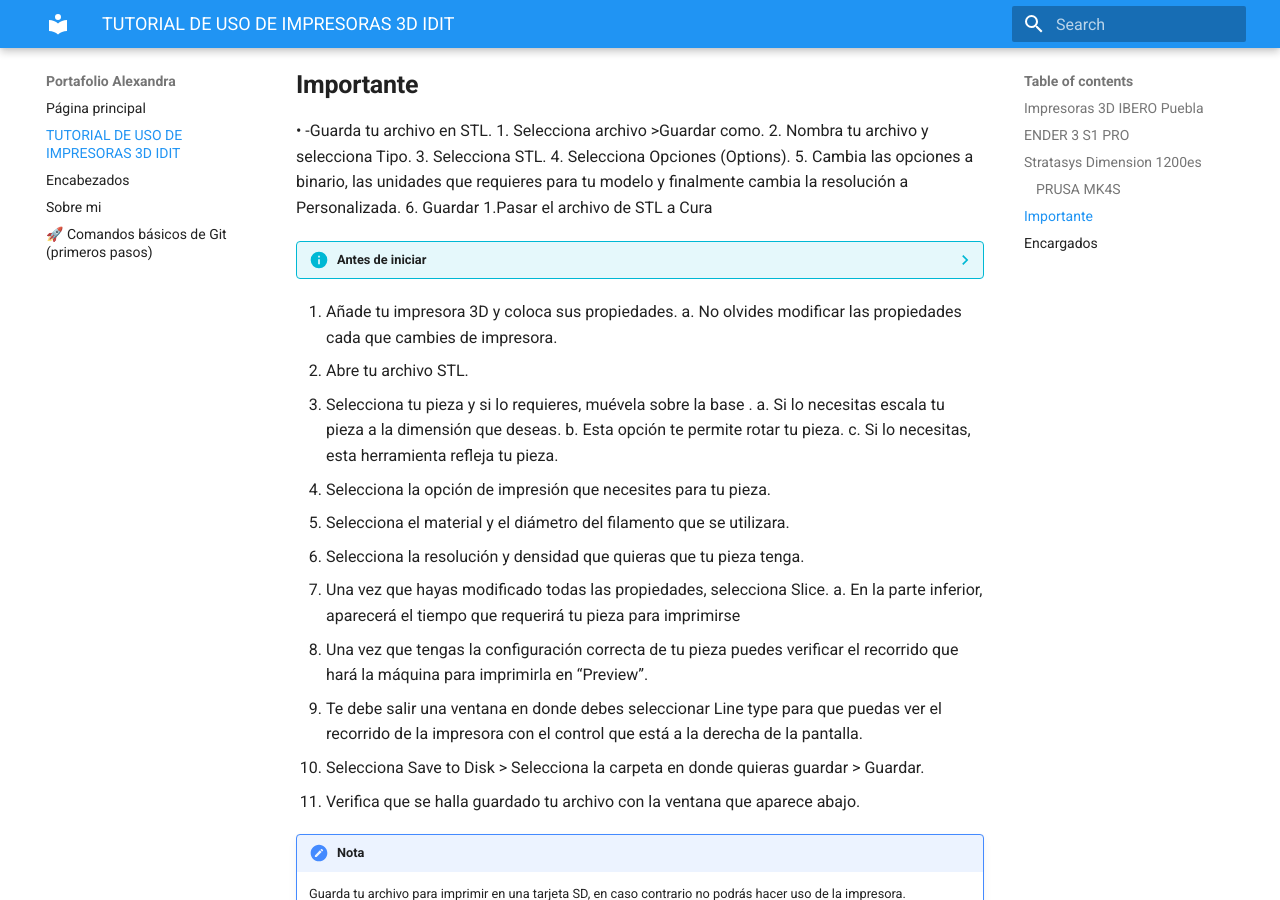
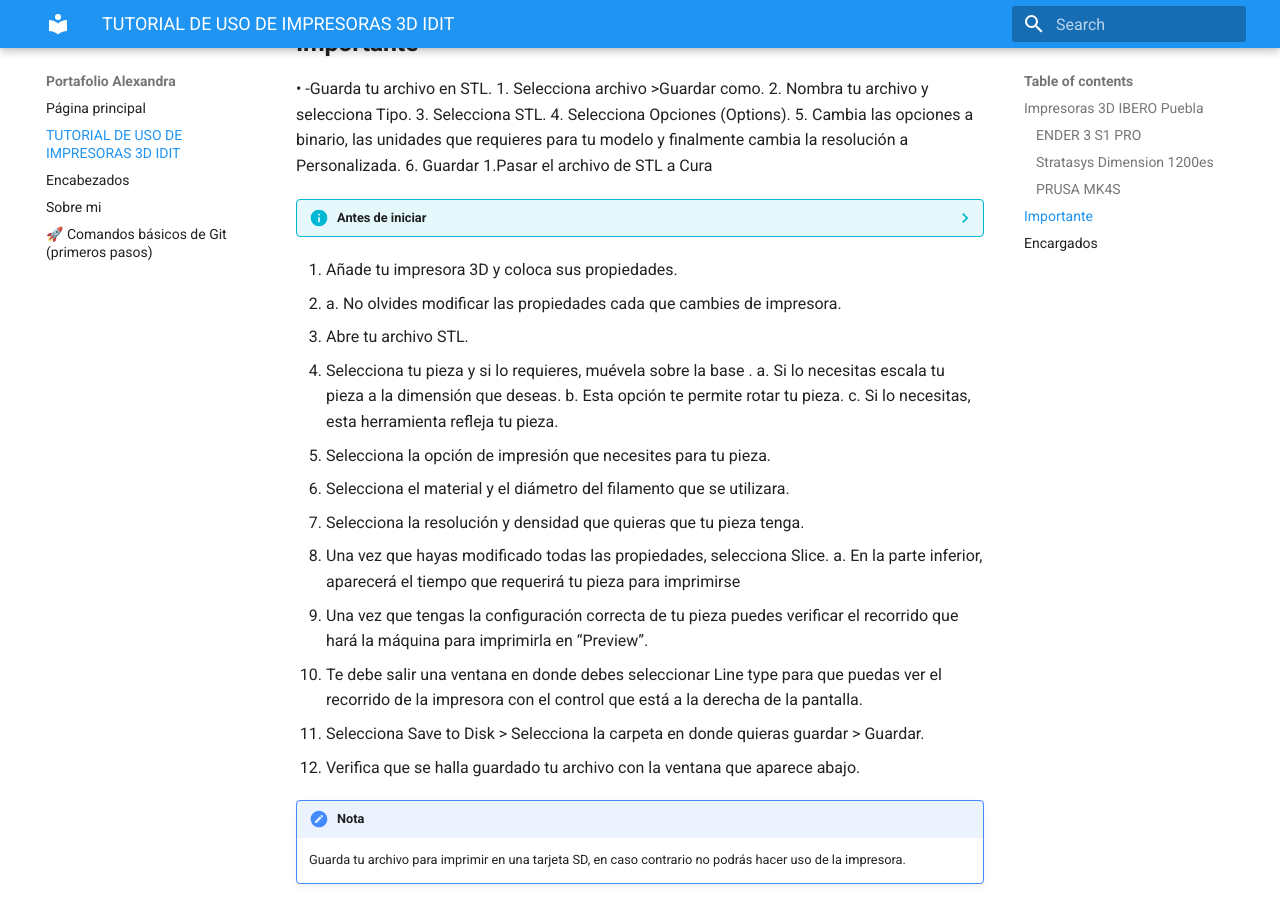
Before and after one commit to alejandragroot-prog/portafolio.iberpue, an MkDocs documentation site: the page built from docs/Tutorial.md, in a window 1280 px wide and 900 px high, scrolled down 1380 px. Built offline with MkDocs 1.6.1 and Material for MkDocs 9.7.7, drawn with Linux system fonts in a browser that asks for light colours; some of the changed text lies outside the part shown.

```diff
--- a/docs/Tutorial.md
+++ b/docs/Tutorial.md
@@ -2,7 +2,7 @@
 
 ##Impresoras 3D IBERO Puebla
 
-##ENDER 3 S1 PRO
+###ENDER 3 S1 PRO
   + **Tecnología de impresión:** FDM
   + **Volumen de impresión:** 220 x 220 x 270 mm
   + **Velocidad de impresión:** 150 mm/s
@@ -11,7 +11,7 @@
   + **Temperatura de la boquilla:** Más de 300° C
   + **Materiales:** PLA, ABS, PETG, TPU, PA, WOOD
 
- ##SINDOH 3DWOX
+ ###SINDOH 3DWOX
 
 +	**Printing Technology:** FDM
 +	**Build Volume:** 210 x 200 x 195 mm
@@ -21,7 +21,7 @@
 +	**Nozzle Temperature:** Up to 270° C
    **Supported Materials:** PLA, ABS, PETG, ASA
 
- 	##Stratasys Dimension 1200es
+ 	###Stratasys Dimension 1200es
 
 +	**Printing Technology:** FFM Fused Filament Fabrication
 +	**Build Volume:** 254 x 254 x 305 mm
@@ -54,7 +54,7 @@
     Instala Ultimaker Cura
 
 1.	Añade tu impresora 3D y coloca sus propiedades.
-a.	No olvides modificar las propiedades cada que cambies de impresora.
++ a.	No olvides modificar las propiedades cada que cambies de impresora.
 2.	Abre tu archivo STL.
 3.	Selecciona tu pieza y si lo requieres, muévela sobre la base .
 a.	Si lo necesitas escala tu pieza a la dimensión que deseas.
```
